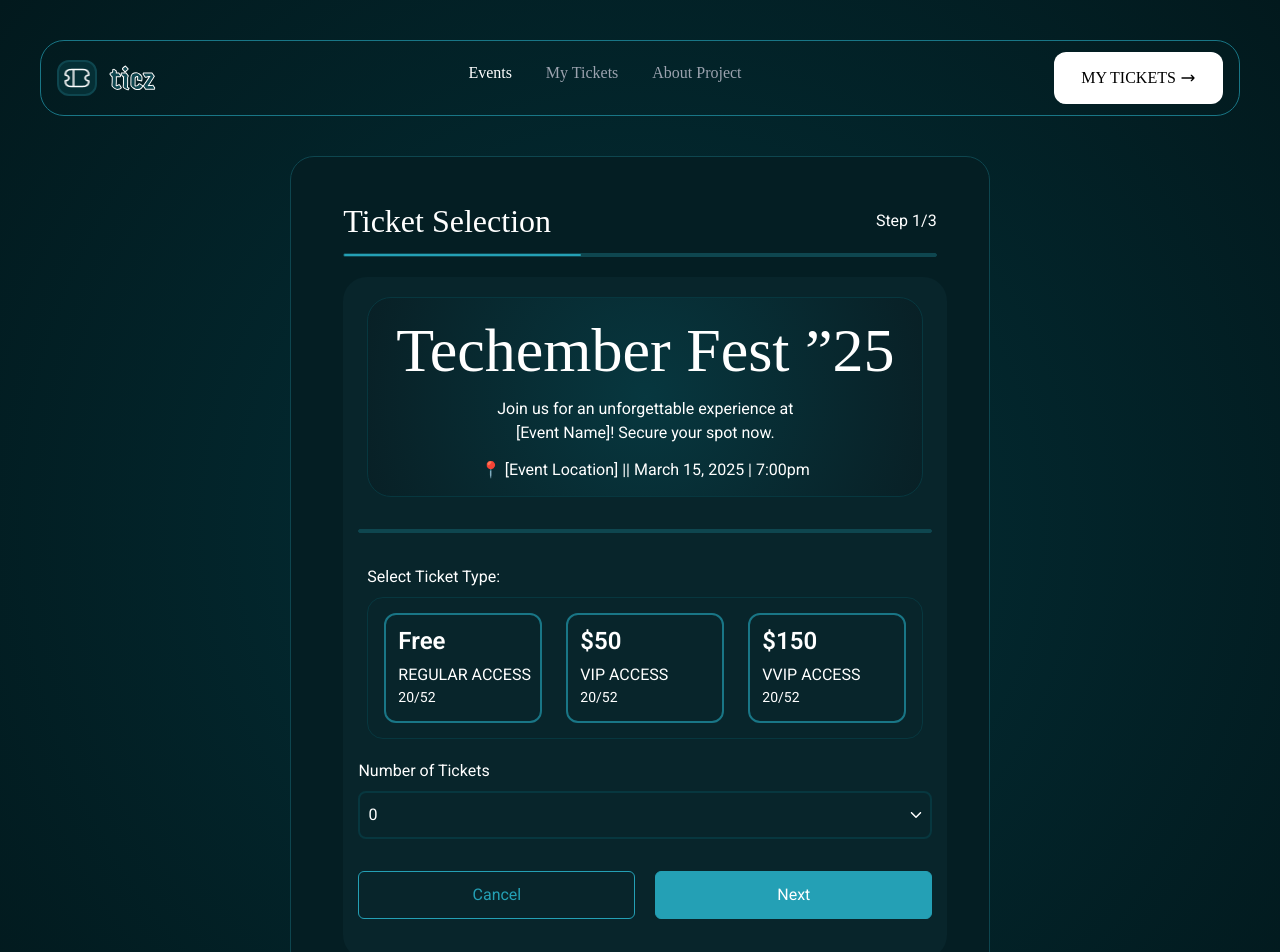
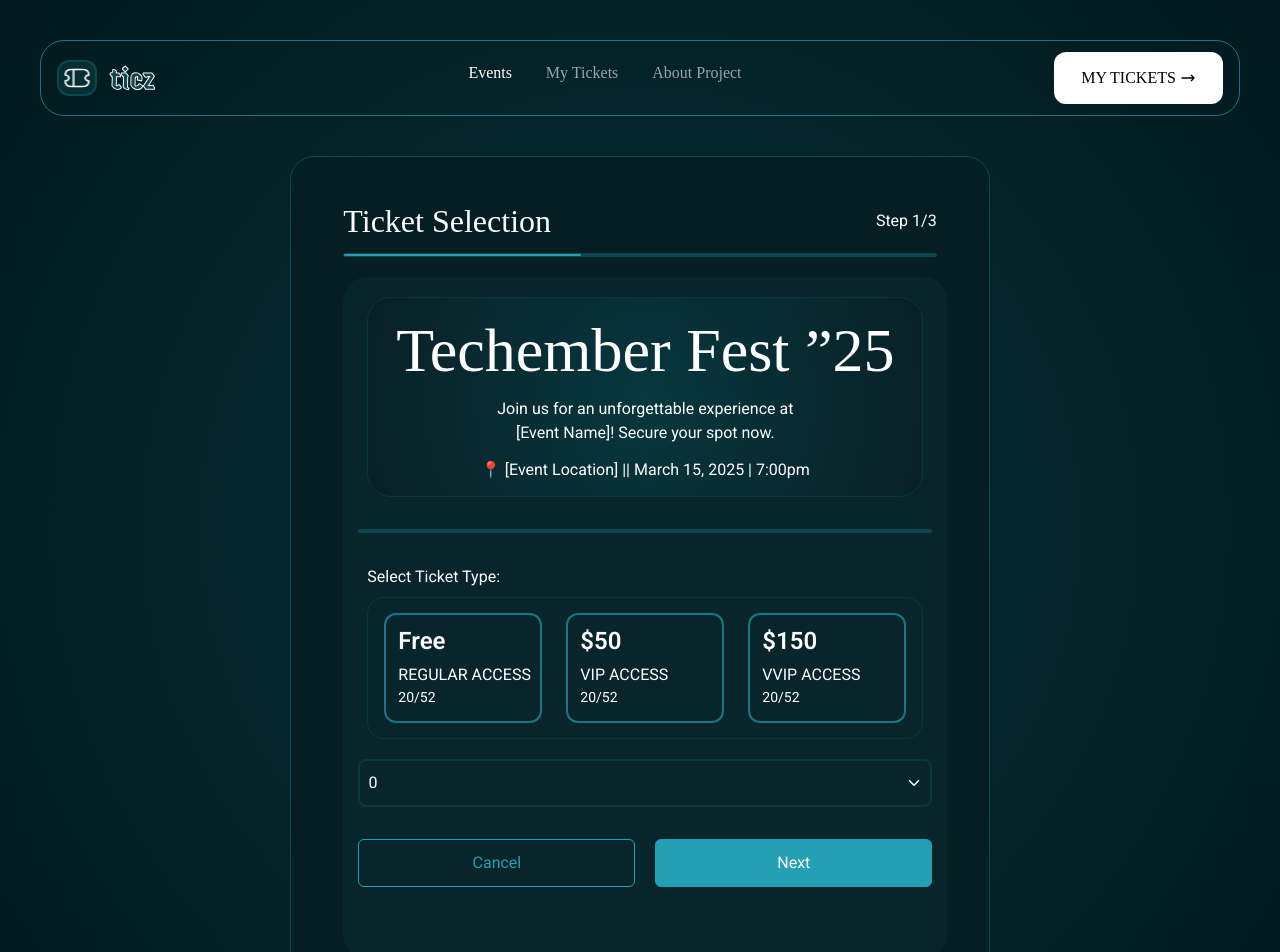
Before and after one commit to MUdugbesi/HNG12_Ticket_Generator, a React (Vite) app: page /#/ticket-selection in a window 1280 px wide. Shown: the top 952 px of the page. Built offline with nearby package versions, Linux system fonts and the light colour scheme; a web font is replaced by a local one.

Commit message:
updated my select input

```diff
--- /dev/null
+++ b/src/components/Select.jsx
@@ -0,0 +1,56 @@
+import React, { useEffect, useRef, useState } from 'react';
+import { IoIosArrowDown, IoIosArrowUp } from 'react-icons/io';
+
+const Select = ({ options = [], ticketNum, handleSelectTicketNum }) => {
+	const [open, setOpen] = useState(null);
+	const dropdownRef = useRef();
+
+	useEffect(() => {
+		const handleClickEvt = (evt) => {
+			if (dropdownRef.current && !dropdownRef.current.contains(evt.target)) {
+				setOpen(false);
+			}
+		};
+
+		document.addEventListener('mousedown', handleClickEvt);
+		return () => {
+			document.removeEventListener('mousedown', handleClickEvt);
+		};
+	}, []);
+
+	return (
+		<>
+			<div className='relative w-full' ref={dropdownRef}>
+				<div
+					className='w-full border-2 border-[#07373F] bg-transparent h-[48px] rounded-lg pl-2 flex items-center justify-between cursor-pointer'
+					onClick={() => setOpen(!open)}
+				>
+					<span>{ticketNum}</span>
+					<span className='pr-2'>
+						{!open ? <IoIosArrowDown /> : <IoIosArrowUp />}
+					</span>
+				</div>
+				{open && (
+					<ul
+						className={`absolute left-0 w-full bg-[#08252B] border border-[#07373F] rounded-lg mt-1 shadow-lg z-10 animate__animated animate__slideInDown`}
+					>
+						{options.map((option, index) => (
+							<li
+								key={index}
+								className='px-4 py-2 cursor-pointer hover:bg-[#07373F] hover:text-white'
+								onClick={() => {
+									handleSelectTicketNum(option);
+									setOpen(false);
+								}}
+							>
+								{option}
+							</li>
+						))}
+					</ul>
+				)}
+			</div>
+		</>
+	);
+};
+
+export default Select;
--- a/src/index.css
+++ b/src/index.css
@@ -20,6 +20,10 @@
 }
 
 @layer components {
+	.select {
+		@apply w-full border-2 border-[#07373F] appearance-none bg-transparent h-[48px] rounded-lg  pl-2 outline-none cursor-pointer;
+	}
+
 	.ticket {
 		background: radial-gradient(
 			circle,
--- a/src/pages/TicketSelection.jsx
+++ b/src/pages/TicketSelection.jsx
@@ -8,6 +8,7 @@ import Header from '../components/Header';
 import { AuthContext } from '../context/AuthContext';
 import MessageHandler from '../components/message/MessageHandler';
 import { Navigate, useNavigate, useOutletContext } from 'react-router';
+import Select from '../components/Select';
 
 const TicketSelection = () => {
 	const { setIsValidTicket, setMessage, message } = useOutletContext();
@@ -37,9 +38,8 @@ const TicketSelection = () => {
 		setTicketType(ticket);
 	};
 
-	const handleSelectTicketNum = ({ target }) => {
-		const value = parseInt(target.value, 10);
-		if (value < 1) {
+	const handleSelectTicketNum = (num) => {
+		if (num < 1) {
 			setMessage({
 				message: 'Invalid number of ticket selection',
 				type: 'error',
@@ -47,7 +47,7 @@ const TicketSelection = () => {
 		} else {
 			setMessage(null);
 		}
-		setTicketNum(value);
+		setTicketNum(num);
 	};
 
 	const handleBackBtn = (e) => {
@@ -154,18 +154,11 @@ const TicketSelection = () => {
 					</div>
 
 					<div className='w-[95%] mx-auto relative mt-5'>
-						<p className='pb-2'>Number of Tickets</p>
-						<IoIosArrowDown className='absolute right-2 bottom-4' />
-						<select
-							className='w-full bg-transparent border-2 border-[#07373F] h-[48px] rounded-lg appearance-none pl-2 outline-none cursor-pointer'
-							onChange={handleSelectTicketNum}
-							value={ticketNum}
-						>
-							<option>0</option>
-							<option>1</option>
-							<option>2</option>
-							<option>3</option>
-						</select>
+						<Select
+							options={[0, 1, 2, 3, 4]}
+							handleSelectTicketNum={handleSelectTicketNum}
+							ticketNum={ticketNum}
+						/>
 					</div>
 					<div className='relative flex md:hidden'>
 						{message?.message && <MessageHandler userMessage={message} />}
@@ -180,9 +173,7 @@ const TicketSelection = () => {
 						/>
 						<Button
 							text='Next'
-							className={
-								' bg-[#24a0b5] border-[#24A0B5] hover:bg-[#249fb5c0]'
-							}
+							className={' bg-[#24a0b5] border-[#24A0B5] hover:bg-[#249fb5c0]'}
 							onclick={handleTicketSelection}
 							disabled={!isSubmitting}
 						/>
```
